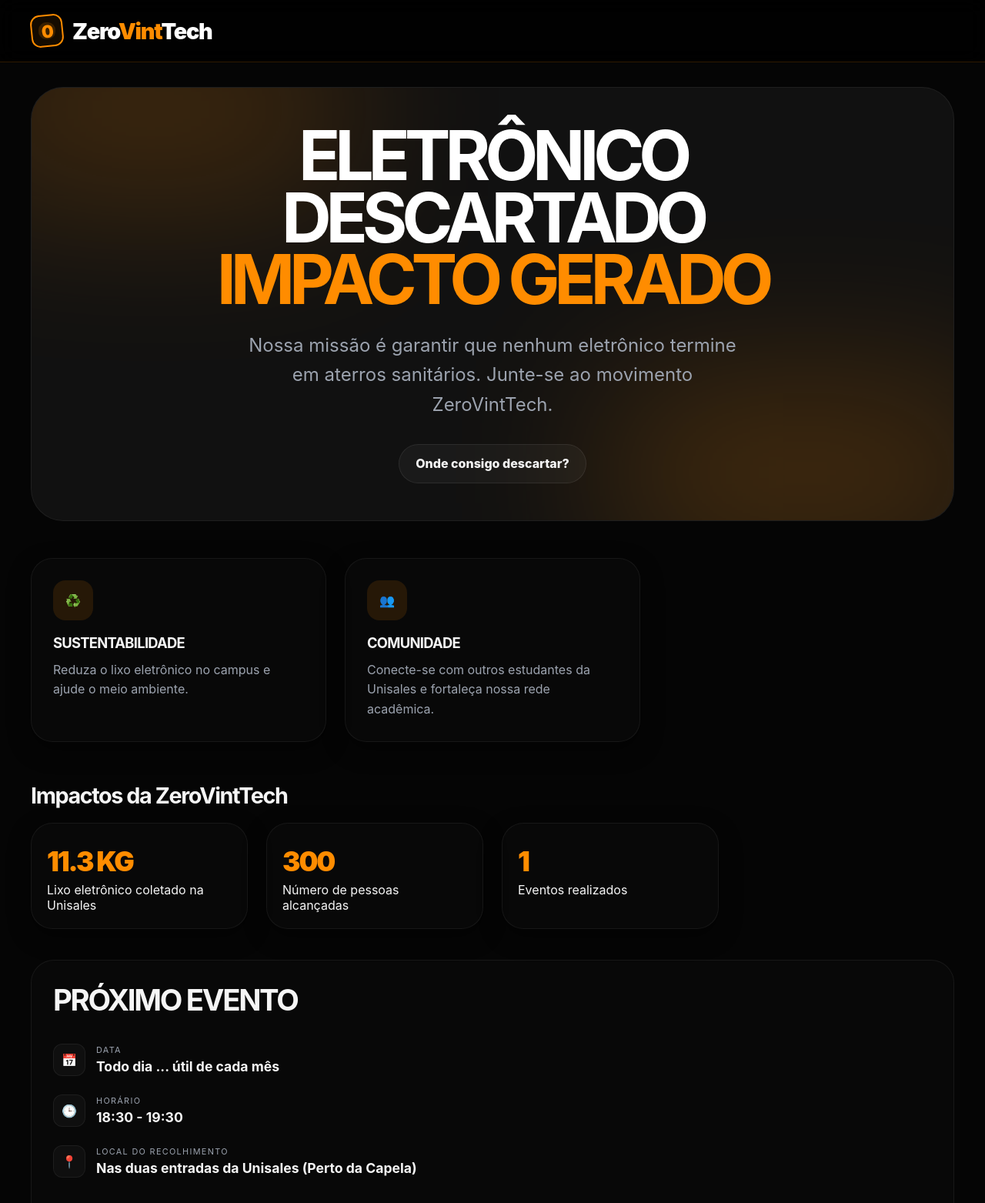
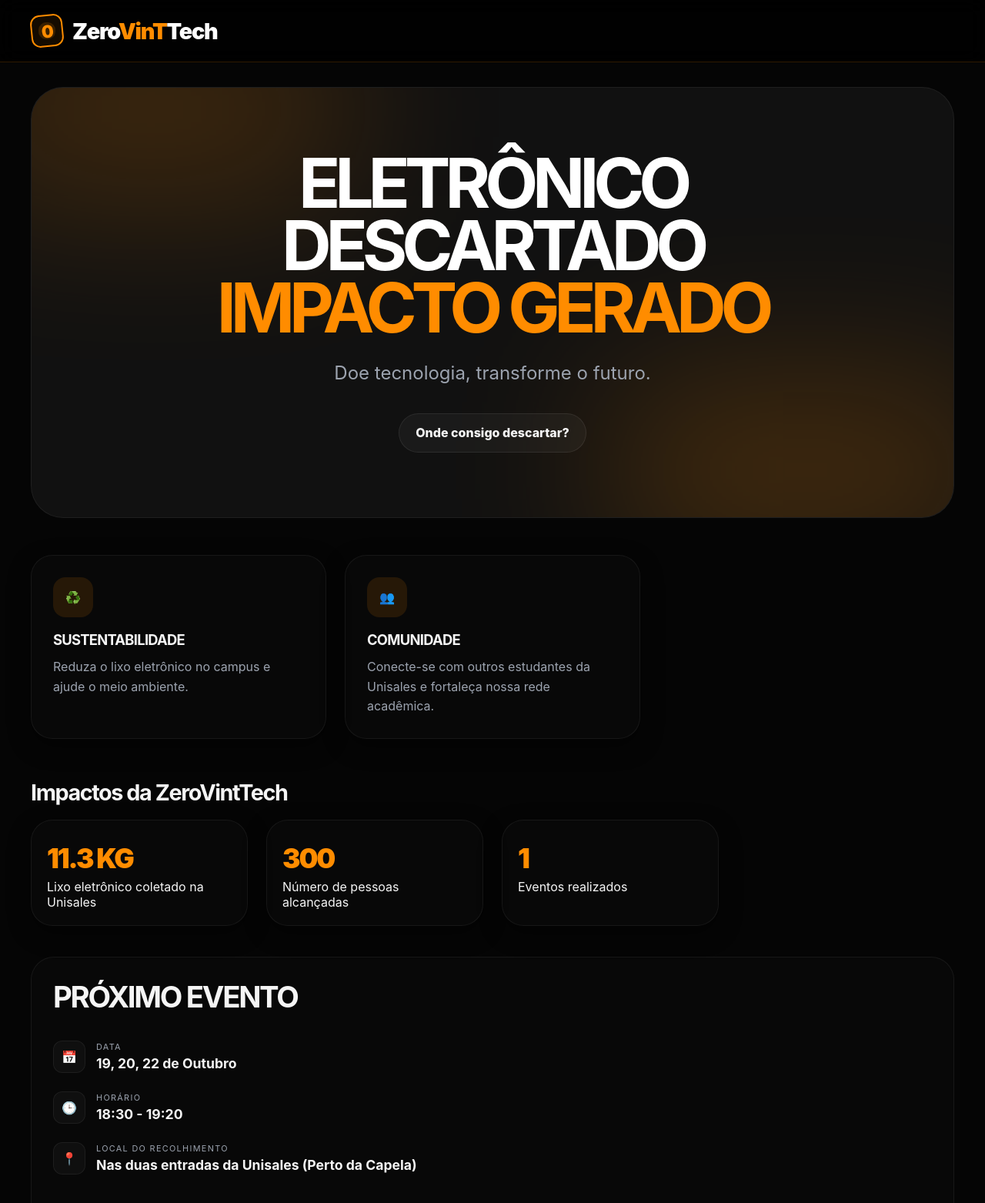
Before and after one commit to SuzukiArthur/ZeroVintTech, a plain HTML site: page index.html in a window 1280 px wide. Shown: the top 1563 px of the page at 77% size. Drawn offline with Linux system fonts and the light colour scheme.

Commit message:
Pequena mudança parte 1

```diff
--- a/index.html
+++ b/index.html
@@ -15,7 +15,7 @@
     <div class="container navbar">
       <a class="brand" href="./index.html">
         <div class="brand-mark"><span>0</span></div>
-        <span class="brand-name"><span class="brand-light">Zero</span><span class="brand-accent">Vint</span><span
+        <span class="brand-name"><span class="brand-light">Zero</span><span class="brand-accent">VinT</span><span
             class="brand-light">Tech</span></span>
       </a>
 
@@ -31,9 +31,7 @@
         <section class="hero-shell">
           <div class="hero-content">
             <h1 class="hero-title">Eletrônico descartado <span class="accent"> impacto gerado</span></h1>
-            <p class="hero-copy">Nossa missão é garantir que nenhum eletrônico termine em aterros sanitários. Junte-se
-              ao movimento
-              ZeroVintTech.</p>
+            <p class="hero-copy">Doe tecnologia, transforme o futuro.</p>
             <div class="hero-actions">
               <a href="#descarte" class="primary-btn">Onde consigo descartar?</a>
             </div>
@@ -85,14 +83,14 @@
               <div class="event-icon">📅</div>
               <div>
                 <small>Data</small>
-                <strong>Todo dia ... útil de cada mês</strong>
+                <strong>19, 20, 22 de Outubro </strong>
               </div>
             </div>
             <div class="event-item">
               <div class="event-icon">🕒</div>
               <div>
                 <small>Horário</small>
-                <strong>18:30 - 19:30</strong>
+                <strong>18:30 - 19:20</strong>
               </div>
             </div>
             <div class="event-item">
@@ -233,14 +231,14 @@
       <div class="container" style="max-width: 960px;">
         <section class="events-hero">
 
-          <h1>NOSSOS <span class="accent">CONTATOS</span></h1>
+          <h1>NOSSO <span class="accent">CONTATO</span></h1>
 
         </section>
 
         <section class="feature-grid">
           <article class="feature-card">
             <h3>Email</h3>
-            <p>contato@zerovinttech.com</p>
+            <p>zerovinttech@gmail.com</p>
           </article>
 
         </section>
```
